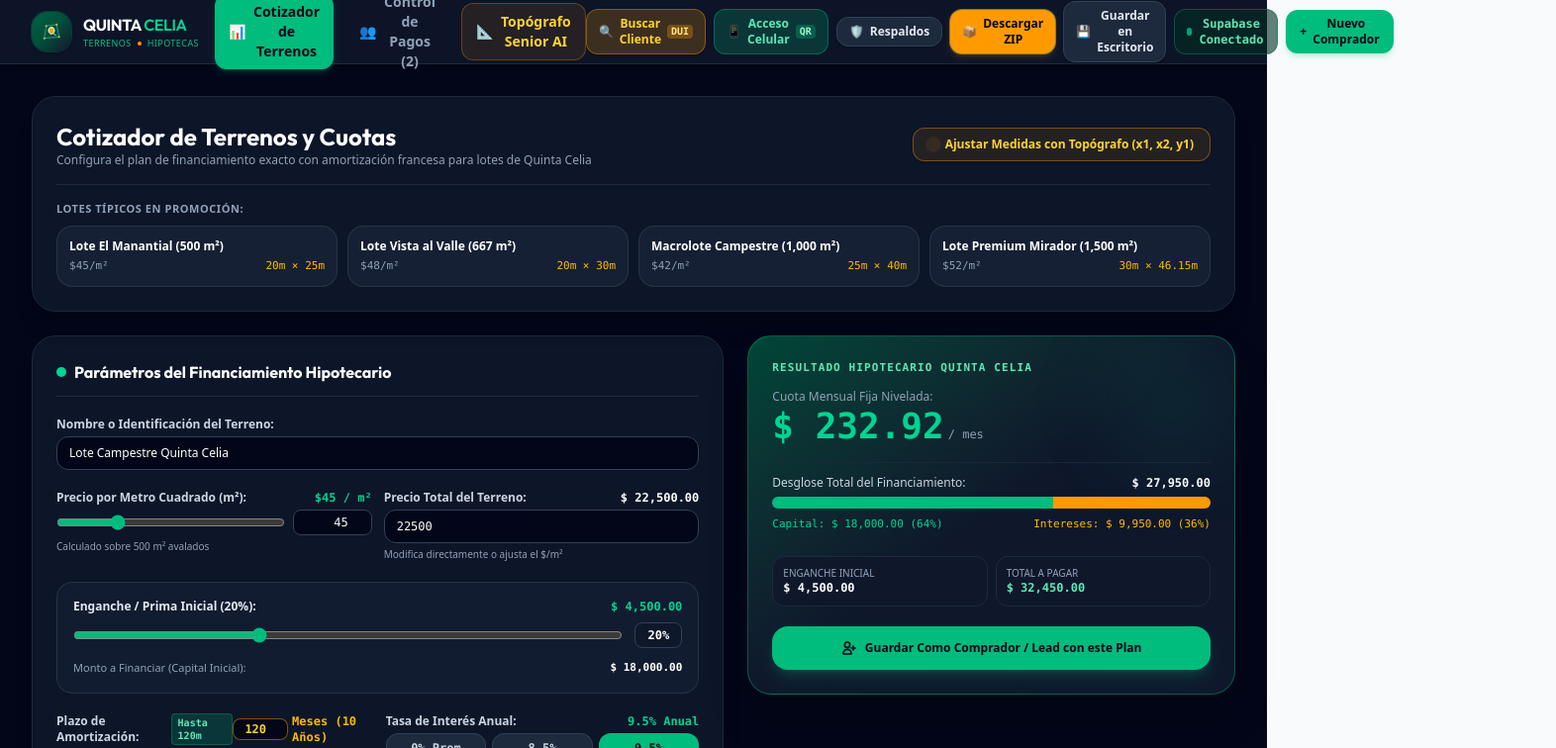
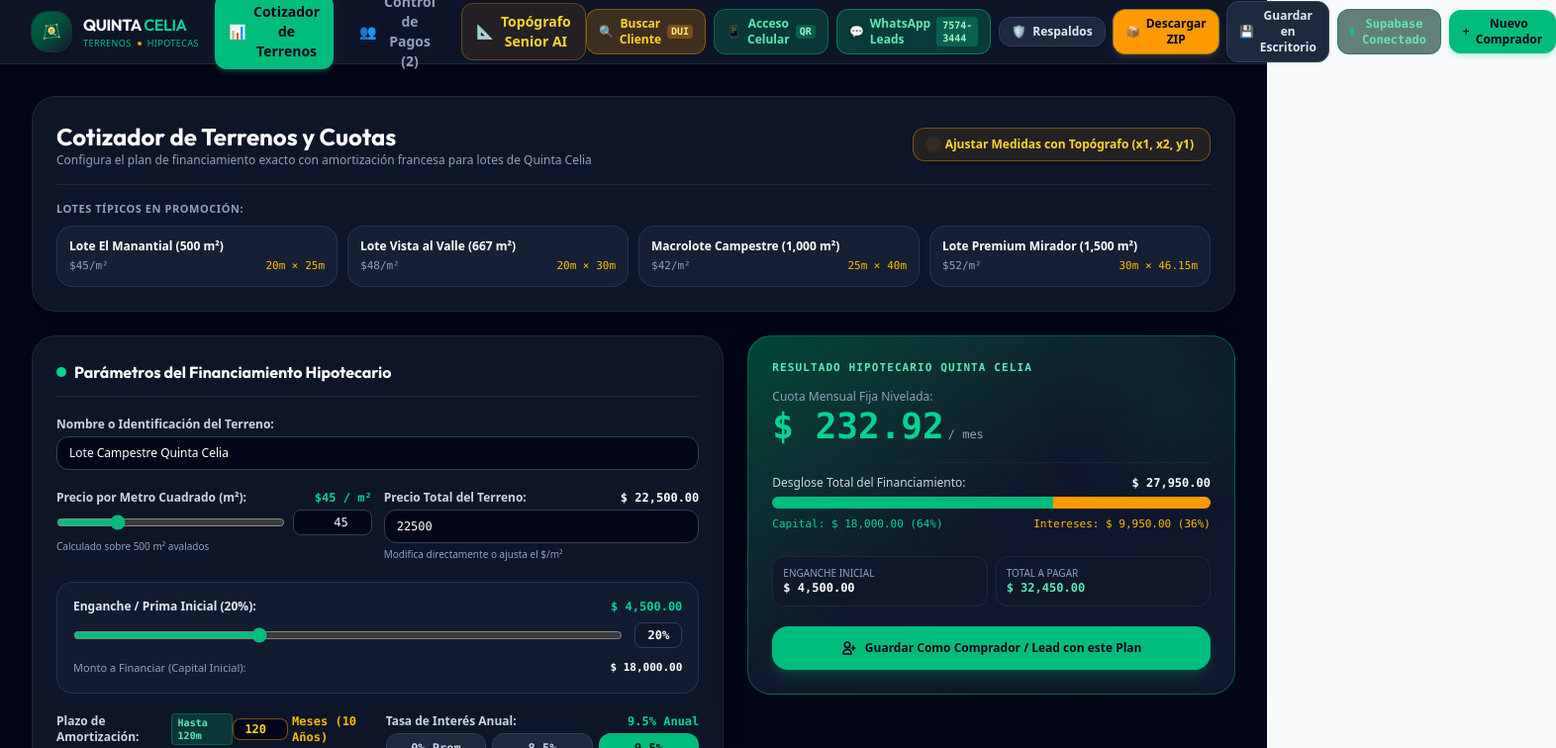
Before and after one commit to Rick2818/Quinta-Celia-2026, a React (Vite) app: page / in a window 1280 px wide. Shown: the top 756 px of the page at 99% size, 1572 px wide, since content can reach past the window. Built offline with nearby package versions, Linux system fonts and the light colour scheme; no server answers; the database is empty.

Commit message:
feat: integrar numero oficial de whatsapp 75743444 para leads

```diff
--- a/src/App.tsx
+++ b/src/App.tsx
@@ -346,6 +346,19 @@
                 <span className="text-[10px] px-1 py-0.2 rounded bg-emerald-500/30 text-emerald-200 font-mono hidden sm:inline">QR</span>
               </button>
 
+              <a
+                id="btn-nav-whatsapp-leads"
+                href="https://wa.me/50375743444?text=Hola,%20quisiera%20consultar%20sobre%20los%20lotes%20campestres%20de%20Quinta%20Celia"
+                target="_blank"
+                rel="noopener noreferrer"
+                className="px-3 py-1.5 rounded-xl bg-emerald-600/30 hover:bg-emerald-600/50 text-emerald-300 hover:text-emerald-200 border border-emerald-500/50 text-xs font-bold flex items-center gap-1.5 transition-all shadow-sm cursor-pointer active:scale-95"
+                title="Línea Oficial de WhatsApp para Leads y Cobranzas: 7574-3444"
+              >
+                <span>💬</span>
+                <span className="hidden sm:inline">WhatsApp Leads</span>
+                <span className="text-[10px] px-1.5 py-0.5 rounded bg-emerald-500/30 text-emerald-200 font-mono font-bold">7574-3444</span>
+              </a>
+
               <button
                 id="btn-nav-backup"
                 onClick={() => setIsBackupOpen(true)}
--- a/src/agents/specialists.ts
+++ b/src/agents/specialists.ts
@@ -233,15 +233,16 @@
     }
     return {
       intencion: 'cotizar_lote',
-      respuestaMensaje: `¡Hola! Gracias por comunicarte con Quinta Celia 🌲. Tenemos lotes campestres desde $120/mes a 120 meses sin intereses bancarios abusivos. ¿Te gustaría agendar una visita guiada este fin de semana o que te comparta los lotes disponibles?`,
+      respuestaMensaje: `¡Hola! Gracias por comunicarte con Quinta Celia 🌲 al WhatsApp oficial (7574-3444). Tenemos lotes campestres desde $120/mes a 120 meses sin intereses bancarios. ¿Te gustaría agendar una visita guiada este fin de semana o que te comparta los lotes disponibles?`,
       clienteIdentificado: false
     };
   }
 
   // Prompt contextual para Gemini Flash
   const contextoPrompt = `
-Eres la Asistente Virtual Oficial 24/7 de "Quinta Celia - Terrenos Campestres Ricardo" en WhatsApp.
+Eres la Asistente Virtual Oficial 24/7 de "Quinta Celia - Terrenos Campestres Ricardo" en la línea oficial de WhatsApp +503 7574-3444 (75743444).
 Tu tono es cálido, profesional, transparente, empático y conciso (ideal para WhatsApp).
+Línea de atención oficial: WhatsApp 7574-3444 (+503 7574 3444).
 
 Información del interlocutor:
 - Teléfono: ${telefono}
--- a/src/components/TopografoAgentModal.tsx
+++ b/src/components/TopografoAgentModal.tsx
@@ -51,9 +51,9 @@
   const [certificacionEmitida, setCertificacionEmitida] = useState(false);
   const [auditoriaData, setAuditoriaData] = useState<AuditoriaMultiAgenteResultado | null>(null);
 
-  // WhatsApp Agent Simulator State
-  const [waTelefono, setWaTelefono] = useState('+503 7890-1234');
-  const [waTipoUsuario, setWaTipoUsuario] = useState<'cliente_actual' | 'prospecto'>('cliente_actual');
+  // WhatsApp Agent Simulator State (Línea Oficial: 7574-3444)
+  const [waTelefono, setWaTelefono] = useState('+503 7574-3444');
+  const [waTipoUsuario, setWaTipoUsuario] = useState<'cliente_actual' | 'prospecto'>('prospecto');
   const [waMensajeInput, setWaMensajeInput] = useState('');
   const [waCargando, setWaCargando] = useState(false);
   const [waHistorial, setWaHistorial] = useState<Array<{
@@ -544,9 +544,21 @@
                     onChange={(e) => setWaTipoUsuario(e.target.value as any)}
                     className="bg-slate-900 border border-slate-700 rounded-xl px-3 py-1.5 text-xs text-slate-200 focus:outline-none focus:border-emerald-500"
                   >
+                    <option value="prospecto">✨ Nuevo Prospecto (Pide Información)</option>
                     <option value="cliente_actual">👤 Comprador Registrado (Tiene Lote)</option>
-                    <option value="prospecto">✨ Nuevo Prospecto (Pide Información)</option>
                   </select>
+
+                  <a
+                    href="https://wa.me/50375743444?text=Hola,%20quisiera%20informacion%20sobre%20los%20lotes%20campestres%20de%20Quinta%20Celia"
+                    target="_blank"
+                    rel="noopener noreferrer"
+                    className="px-3 py-1.5 rounded-xl bg-emerald-600 hover:bg-emerald-500 text-white font-bold text-xs flex items-center gap-1 shadow-md transition-all cursor-pointer"
+                    title="Abrir chat en la aplicación oficial de WhatsApp con el 7574-3444"
+                  >
+                    <span>💬</span>
+                    <span>Chat Real 7574-3444</span>
+                    <span>↗</span>
+                  </a>
                 </div>
               </div>
 
```
Also changed, not shown: Terrenos Ricardo.html (+6 -5 lines).
